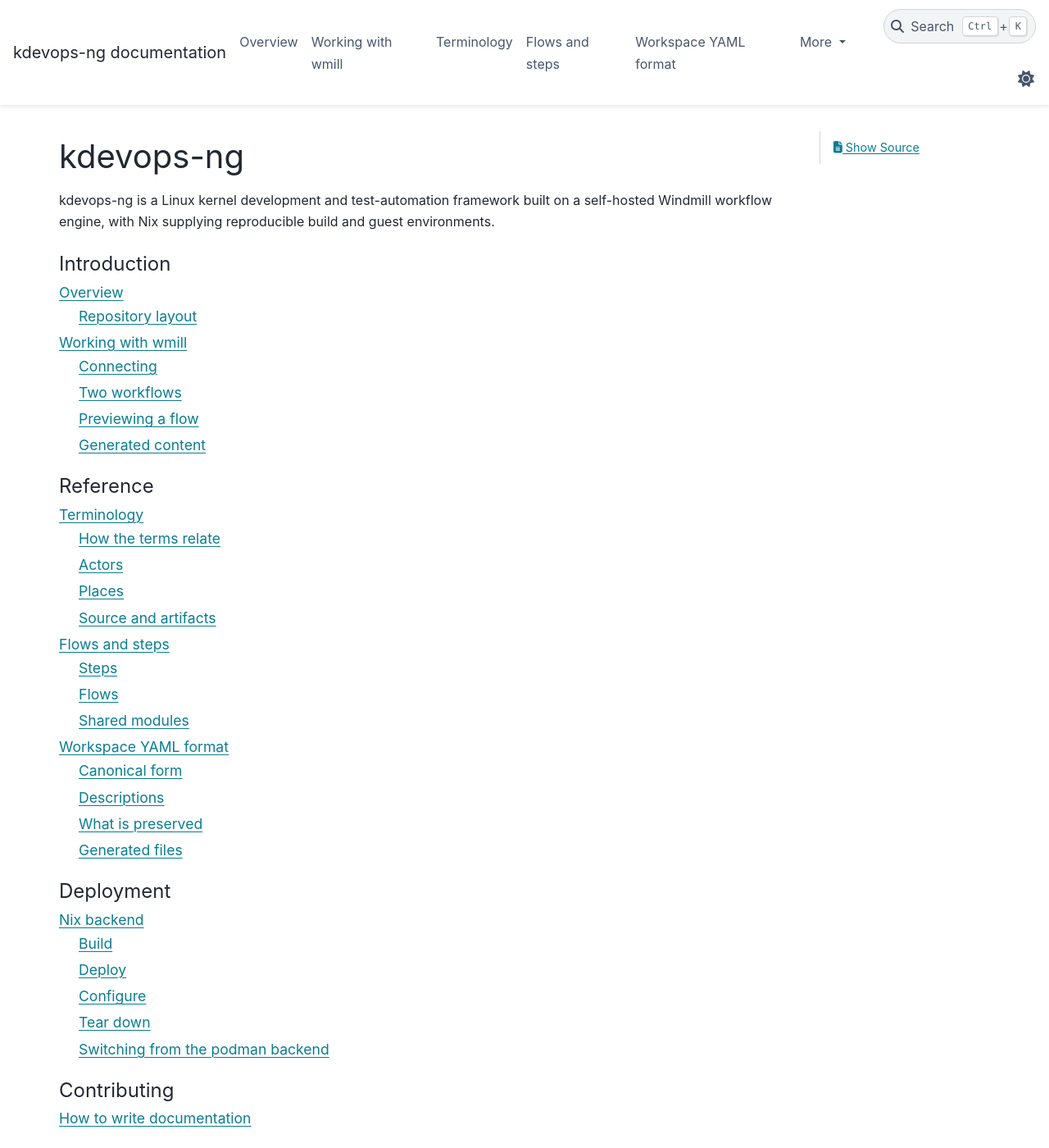
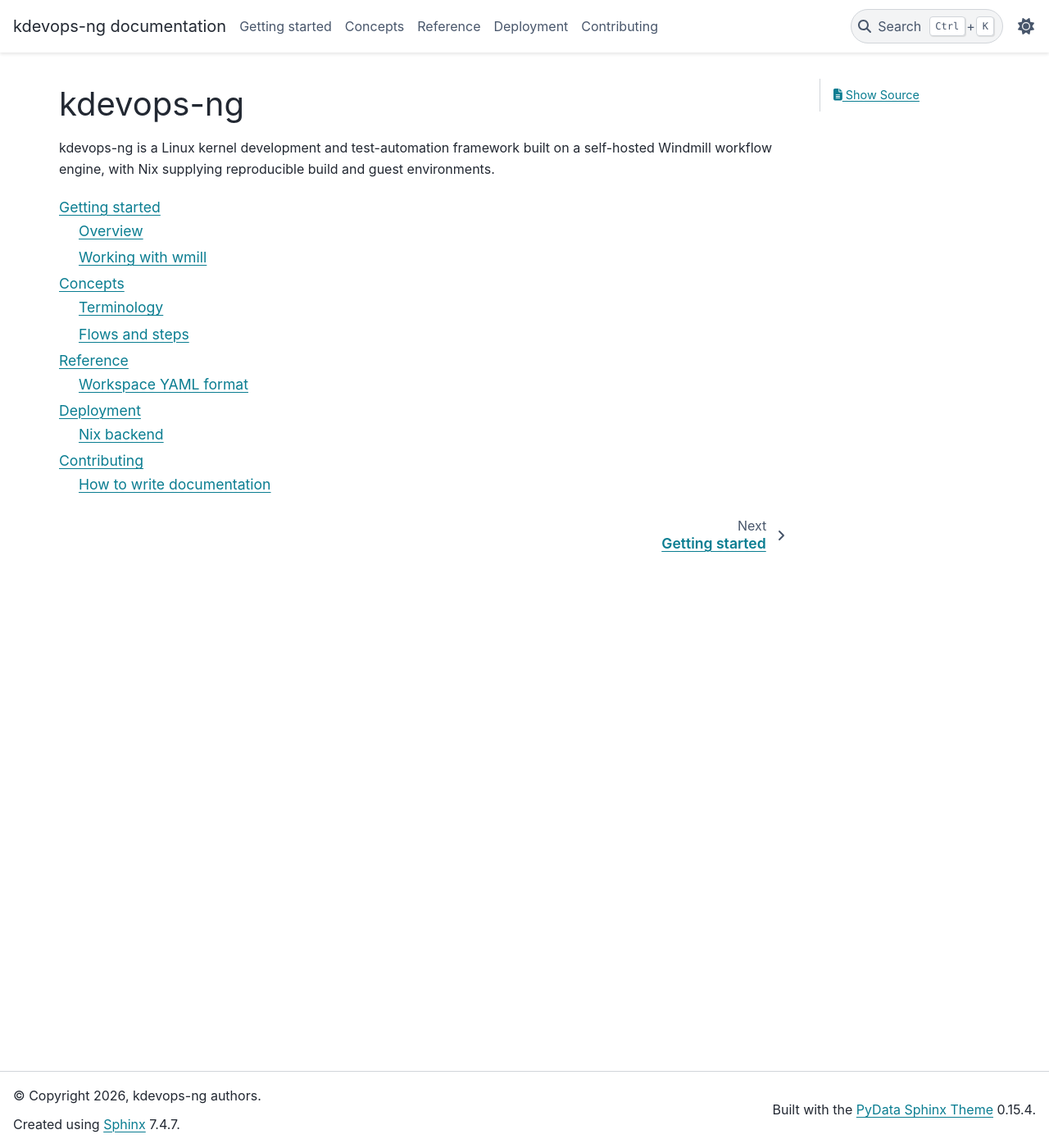
Before and after one commit to dagomez137/kdevops-ng, a Sphinx documentation site: the page built from docs/index.rst, in a window 1280 px wide and 1400 px high. Shown: the whole window at 82% size. Built offline with Sphinx 7.4.7 and the PyData theme 0.15.4, drawn with Linux system fonts in a browser that asks for light colours.

Commit message:
docs: group the site into category sections
Reorganize the documentation site so it scales as pages are added. The pages
move from a flat docs/ directory into one directory per category, each with
its own index and local toctree: getting-started, concepts, reference,
deployment, and contributing. The root toctree now lists the section indexes,
so adding a page touches only its section. Internal cross-references become
absolute paths.

Generated-by: Claude AI
Signed-off-by: Daniel Gomez <da.gomez@kernel.org>

```diff
--- /dev/null
+++ b/docs/concepts/index.rst
@@ -0,0 +1,13 @@
+.. SPDX-License-Identifier: copyleft-next-0.3.1
+
+========
+Concepts
+========
+
+How kdevops-ng is modeled: the vocabulary and the building blocks.
+
+.. toctree::
+   :maxdepth: 1
+
+   terms
+   flows
--- /dev/null
+++ b/docs/getting-started/index.rst
@@ -0,0 +1,13 @@
+.. SPDX-License-Identifier: copyleft-next-0.3.1
+
+===============
+Getting started
+===============
+
+Orientation and first steps: what kdevops-ng is, and how to drive it.
+
+.. toctree::
+   :maxdepth: 1
+
+   overview
+   wmill
--- a/docs/overview.rst
+++ b/docs/getting-started/overview.rst
@@ -28,7 +28,7 @@ Repository layout
 The big pieces:
 
 - ``f/`` holds the workspace content, grouped into subsystems and named by a
-  small convention; see :doc:`flows` and :doc:`wmill-yaml`.
+  small convention; see :doc:`/concepts/flows` and :doc:`/reference/wmill-yaml`.
 - ``deploy/`` brings up the Windmill instance; the ``podman`` backend works
   today, with ``distro`` and ``nix`` backends planned.
 - ``vendor/`` carries pinned upstream projects the flows build against.
@@ -36,4 +36,4 @@ The big pieces:
   under ``docs/adr/``.
 
 The on-disk area where kernels and QEMU are actually built is the *workbench*,
-which is runtime and not tracked in git; see :doc:`terms`.
+which is runtime and not tracked in git; see :doc:`/concepts/terms`.
--- a/docs/wmill.rst
+++ b/docs/getting-started/wmill.rst
@@ -33,8 +33,8 @@ Bidirectional (recommended)
 ---------------------------
 
 Edit in the Windmill UI or on disk, then reconcile through git. Because the
-files are kept in the canonical form described in :doc:`wmill-yaml`, the
-round-trip has no diff:
+files are kept in the canonical form described in
+:doc:`/reference/wmill-yaml`, the round-trip has no diff:
 
 .. code-block:: console
 
--- a/docs/index.rst
+++ b/docs/index.rst
@@ -10,27 +10,9 @@ build and guest environments.
 
 .. toctree::
    :maxdepth: 2
-   :caption: Introduction
 
-   overview
-   wmill
-
-.. toctree::
-   :maxdepth: 2
-   :caption: Reference
-
-   terms
-   flows
-   wmill-yaml
-
-.. toctree::
-   :maxdepth: 2
-   :caption: Deployment
-
-   nix-backend
-
-.. toctree::
-   :maxdepth: 1
-   :caption: Contributing
-
-   doc-guide
+   getting-started/index
+   concepts/index
+   reference/index
+   deployment/index
+   contributing/index
```
Also changed, not shown: docs/contributing/index.rst (added, +12 -0 lines), docs/deployment/index.rst (added, +12 -0 lines), docs/reference/index.rst (added, +12 -0 lines), docs/concepts/flows.rst (renamed from docs/flows.rst), docs/concepts/terms.rst (renamed from docs/terms.rst), docs/contributing/doc-guide.rst (renamed from docs/doc-guide.rst), docs/deployment/nix-backend.rst (renamed from docs/nix-backend.rst), docs/reference/wmill-yaml.rst (renamed from docs/wmill-yaml.rst).
